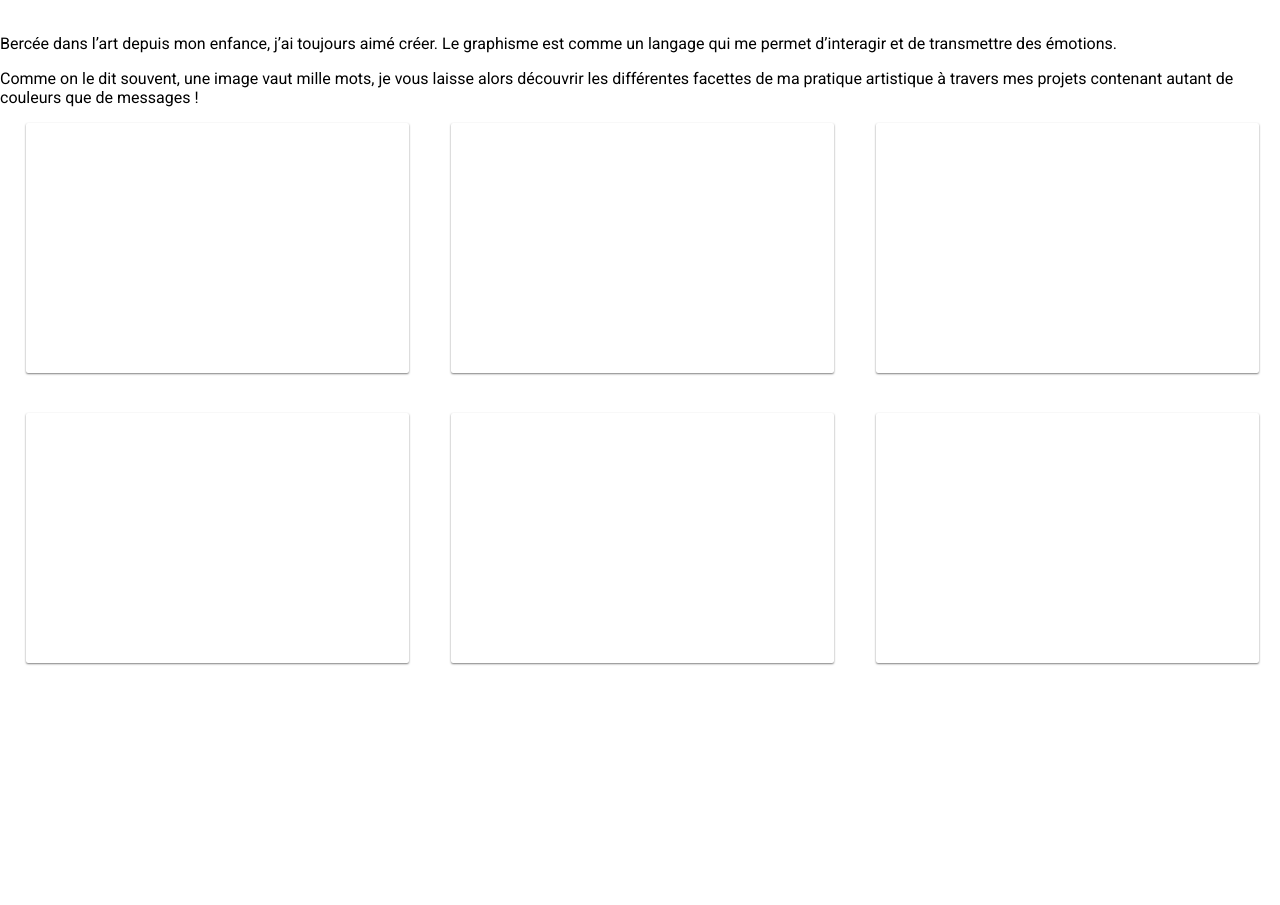
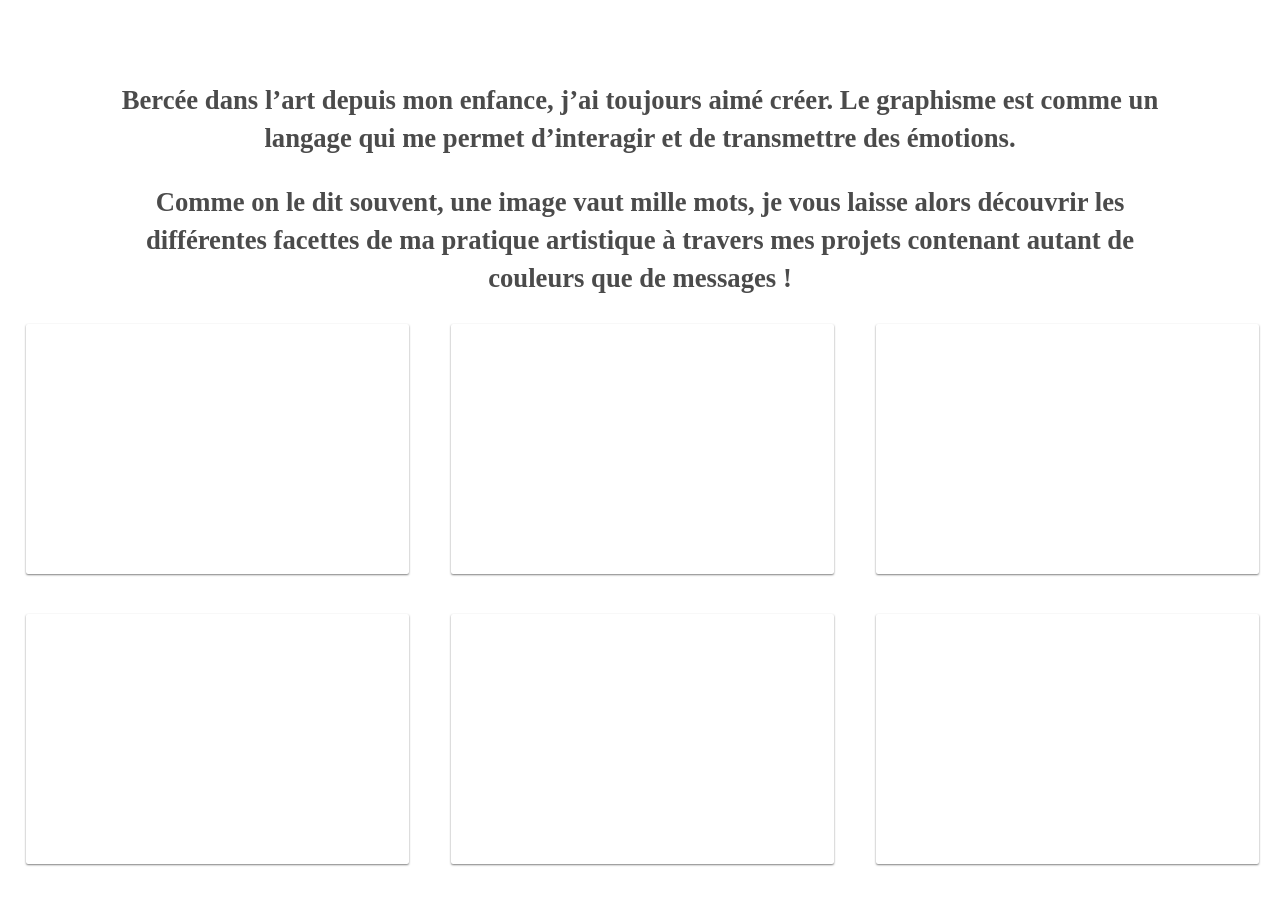
Before and after one commit to DangSinslay/DangSinslay.github.io, a Jekyll site: the page built from index.html, in a window 1280 px wide and 1235 px high. Shown: the part 315-1220 px from the top of the window. Built offline with Jekyll 4.4.1, drawn with Linux system fonts in a browser that asks for light colours.

Commit message:
Update main.css

```diff
--- a/css/main.css
+++ b/css/main.css
@@ -114,6 +114,19 @@ nav #intro:hover {
         margin-top: 30px !important;
 }
 
+#content #preambule {
+        padding: 20px 100px 0px 100px !important;
+        text-align: center !important;
+}
+
+#content #preambule p {
+        color: #4b4b4b !important;
+        font-family: "Josephin Sans" !important;
+        font-size: 20pt !important;
+        font-weight: bold !important;
+        line-height: 38px !important;
+}
+
 #content ul {
         display: flex !important;
         flex-direction: row !important;
```
